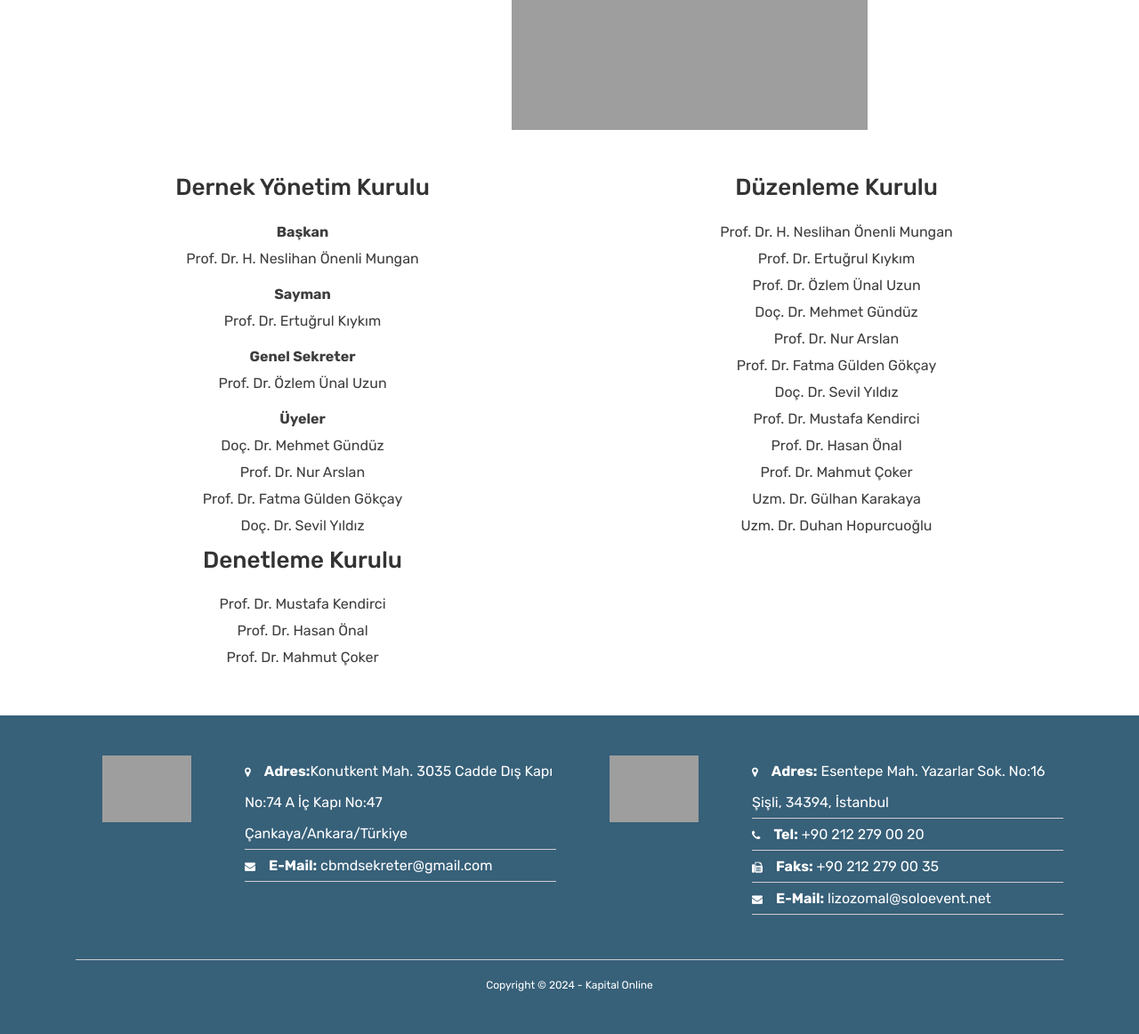
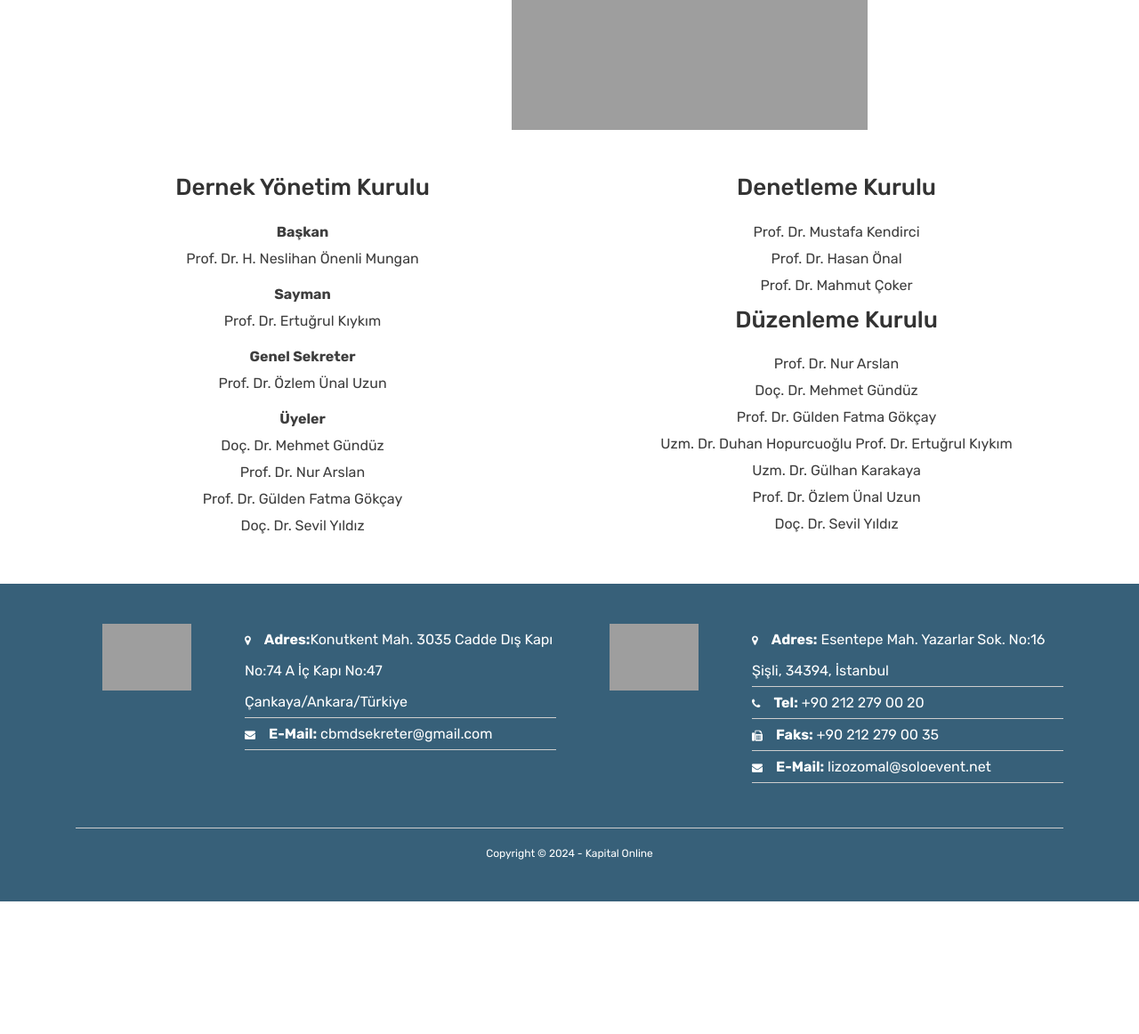
Before and after one commit to haksoz/lizozomal2025, a PHP site: page /kurullar.php in a window 1280 px wide. Shown: the part 498-1660 px from the top of the page at 89% size. After the commit the page ends 1511 px from the top, so only its background shows below. Run offline with PHP 8.4, Linux system fonts and the light colour scheme; some libraries are stand-ins or nearby versions; some web fonts are replaced; grey boxes are pictures that could not be loaded.

Commit message:
kurullar revize edildi.

```diff
--- a/kurullar.php
+++ b/kurullar.php
@@ -58,10 +58,12 @@
                             <b>Üyeler</b><br>
                             Doç. Dr. Mehmet Gündüz<br>
                             Prof. Dr. Nur Arslan<br>
-                            Prof. Dr. Fatma Gülden Gökçay<br>
+                            Prof. Dr. Gülden Fatma Gökçay<br>
                             Doç. Dr. Sevil Yıldız
                         </p>
 
+                    </div>
+                    <div class="col-lg-6 text-center">
                         <h4>Denetleme Kurulu</h4>
                         <p>
                             Prof. Dr. Mustafa Kendirci <br>
@@ -69,23 +71,16 @@
                             Prof. Dr. Mahmut Çoker
                         </p>
 
-                    </div>
-                    <div class="col-lg-6 text-center">
-
                         <h4>Düzenleme Kurulu</h4>
                         <p>
-                            Prof. Dr. H. Neslihan Önenli Mungan<br>
-                            Prof. Dr. Ertuğrul Kıykım<br>
-                            Prof. Dr. Özlem Ünal Uzun<br>
-                            Doç. Dr. Mehmet Gündüz<br>
-                            Prof. Dr. Nur Arslan<br>
-                            Prof. Dr. Fatma Gülden Gökçay<br>
-                            Doç. Dr. Sevil Yıldız<br>
-                            Prof. Dr. Mustafa Kendirci<br>
-                            Prof. Dr. Hasan Önal<br>
-                            Prof. Dr. Mahmut Çoker<br>
-                            Uzm. Dr. Gülhan Karakaya<br>
+                            Prof. Dr. Nur Arslan <br>
+                            Doç. Dr. Mehmet Gündüz <br>
+                            Prof. Dr. Gülden Fatma Gökçay <br>
                             Uzm. Dr. Duhan Hopurcuoğlu
+                            Prof. Dr. Ertuğrul Kıykım <br>
+                            Uzm. Dr. Gülhan Karakaya <br>
+                            Prof. Dr. Özlem Ünal Uzun <br>
+                            Doç. Dr. Sevil Yıldız
                         </p>
 
                     </div>
```
